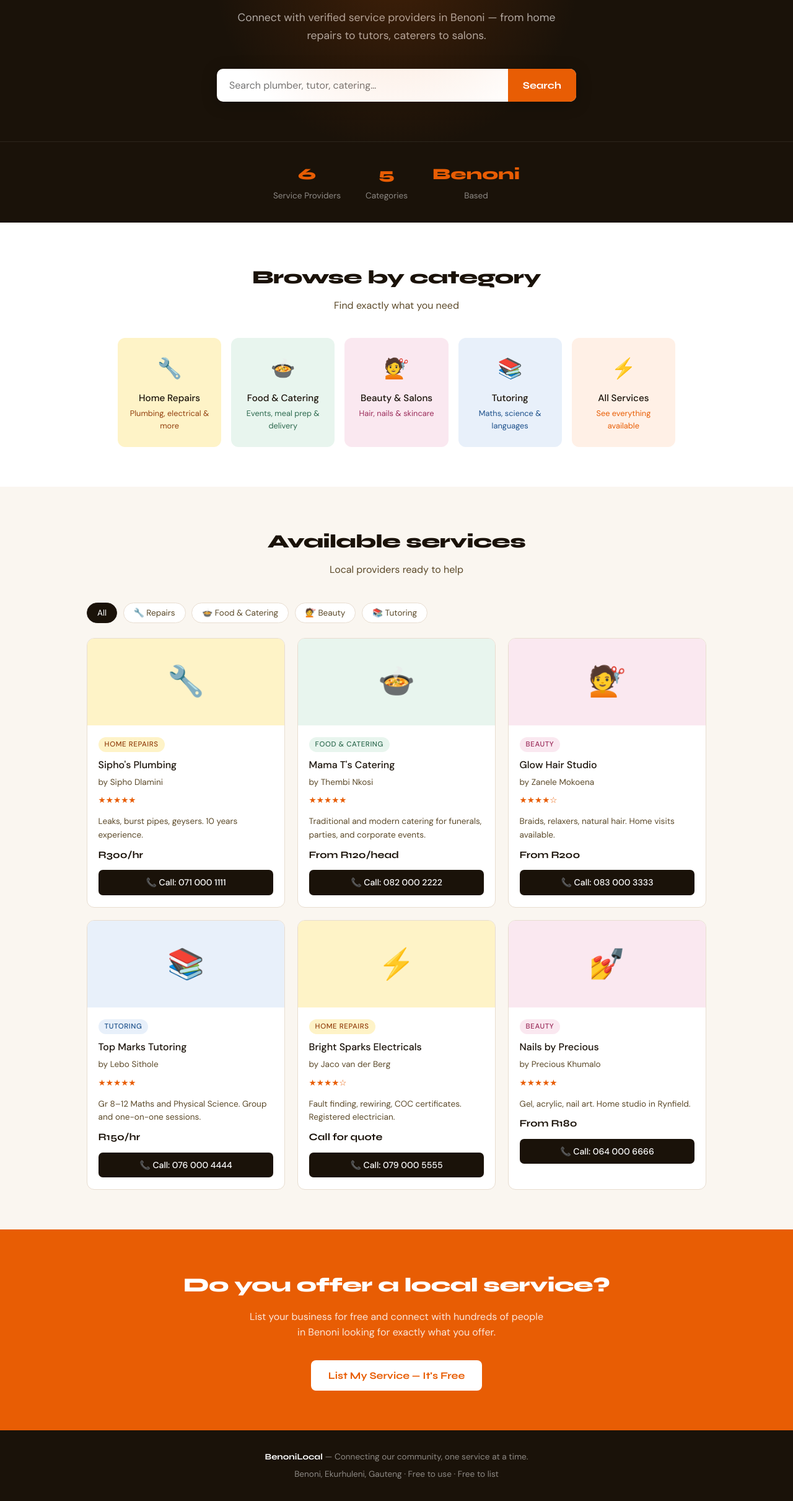
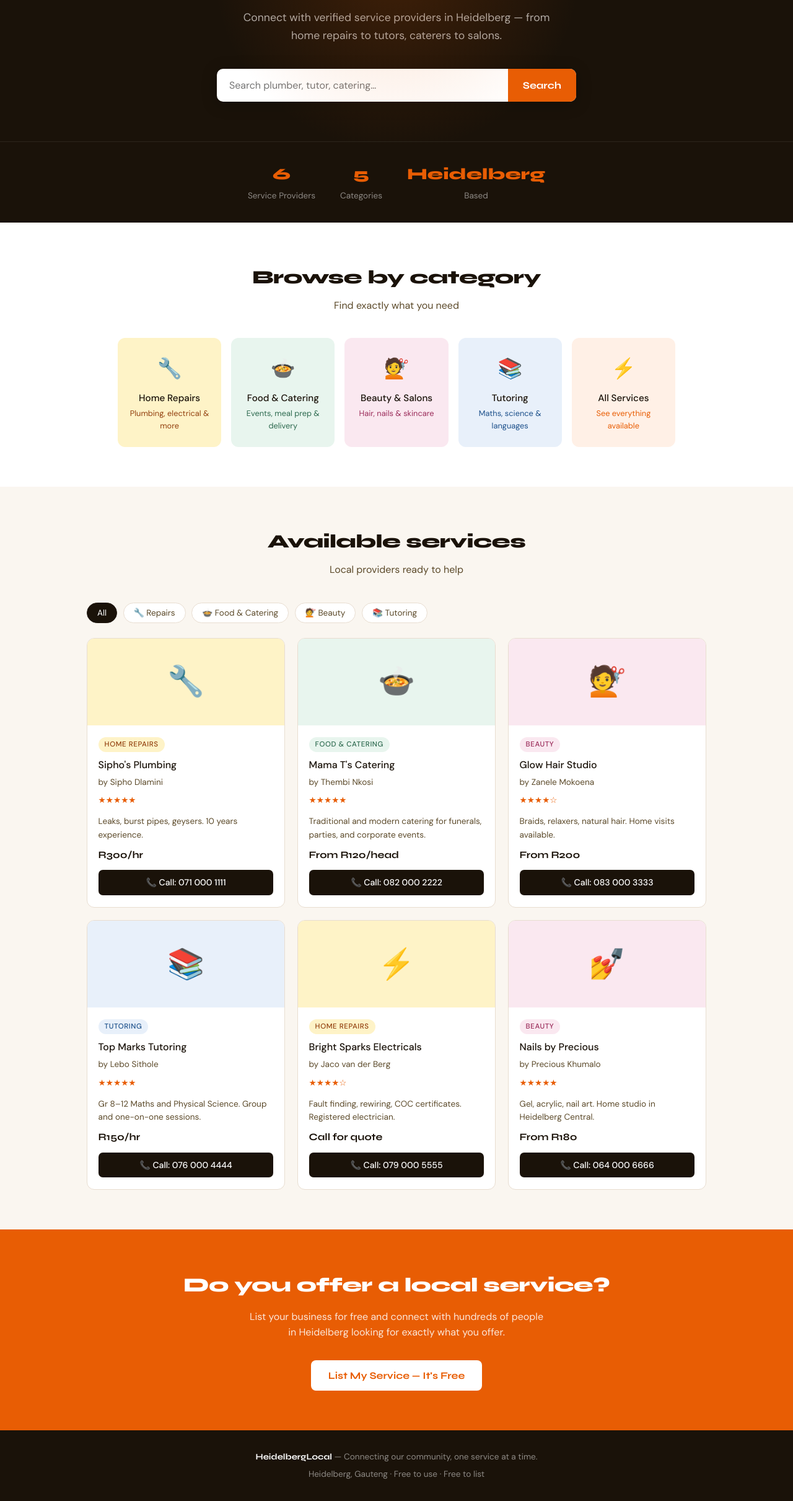
Before and after one commit to thapelomapena/Locakmarkets.github.io, a plain HTML site: page index.html in a window 1280 px wide. Shown: the part 337-2758 px from the top of the page at 62% size. Drawn offline with Linux system fonts and the light colour scheme.

Commit message:
Change site references from Benoni to Heidelberg

```diff
--- a/index.html
+++ b/index.html
@@ -3,7 +3,7 @@
 <head>
   <meta charset="UTF-8" />
   <meta name="viewport" content="width=device-width, initial-scale=1.0" />
-  <title>Benoni Local Services</title>
+  <title>Heidelberg Local Services</title>
   <link rel="preconnect" href="https://fonts.googleapis.com" />
   <link href="https://fonts.googleapis.com/css2?family=Syne:wght@400;700;800&family=DM+Sans:wght@300;400;500&display=swap" rel="stylesheet" />
   <style>
@@ -427,15 +427,15 @@
 
 <!-- NAV -->
 <nav>
-  <a href="#" class="logo">Benoni<span>Local</span></a>
+  <a href="#" class="logo">Heidelberg<span>Local</span></a>
   <a href="#" class="nav-cta" onclick="openModal(); return false;">List Your Service</a>
 </nav>
 
 <!-- HERO -->
 <div class="hero">
-  <div class="hero-tag">Serving Benoni &amp; surrounds</div>
+  <div class="hero-tag">Serving Heidelberg &amp; surrounds</div>
   <h1>Find trusted local<br><em>services near you</em></h1>
-  <p>Connect with verified service providers in Benoni — from home repairs to tutors, caterers to salons.</p>
+  <p>Connect with verified service providers in Heidelberg — from home repairs to tutors, caterers to salons.</p>
   <div class="search-bar">
     <input type="text" id="searchInput" placeholder="Search plumber, tutor, catering…" />
     <button onclick="doSearch()">Search</button>
@@ -446,7 +446,7 @@
 <div class="stats">
   <div class="stat"><strong id="statProviders">0</strong><span>Service Providers</span></div>
   <div class="stat"><strong>5</strong><span>Categories</span></div>
-  <div class="stat"><strong>Benoni</strong><span>Based</span></div>
+  <div class="stat"><strong>Heidelberg</strong><span>Based</span></div>
 </div>
 
 <!-- CATEGORIES -->
@@ -506,14 +506,14 @@
 <!-- REGISTER CTA -->
 <div class="register-cta">
   <h2>Do you offer a local service?</h2>
-  <p>List your business for free and connect with hundreds of people in Benoni looking for exactly what you offer.</p>
+  <p>List your business for free and connect with hundreds of people in Heidelberg looking for exactly what you offer.</p>
   <a href="#" class="btn-white" onclick="openModal(); return false;">List My Service — It's Free</a>
 </div>
 
 <!-- FOOTER -->
 <footer>
-  <p><strong>BenoniLocal</strong> &mdash; Connecting our community, one service at a time.</p>
-  <p style="margin-top:0.4rem;">Benoni, Ekurhuleni, Gauteng &middot; Free to use &middot; Free to list</p>
+  <p><strong>HeidelbergLocal</strong> &mdash; Connecting our community, one service at a time.</p>
+  <p style="margin-top:0.4rem;">Heidelberg, Gauteng &middot; Free to use &middot; Free to list</p>
 </footer>
 
 <!-- MODAL: List a Service -->
@@ -548,7 +548,7 @@
     <div class="success-msg" id="successView">
       <div class="tick">✅</div>
       <h3>You're listed!</h3>
-      <p>Your service is now live on BenoniLocal. People in Benoni can now find and contact you.</p>
+      <p>Your service is now live on HeidelbergLocal. People in Heidelberg can now find and contact you.</p>
       <button class="btn-submit" style="margin-top:1.2rem;" onclick="closeModal()">Close</button>
     </div>
   </div>
@@ -562,7 +562,7 @@
     { name: "Glow Hair Studio", provider: "Zanele Mokoena", category: "beauty", img: "💇", badge: "badge-beauty", description: "Braids, relaxers, natural hair. Home visits available.", price: "From R200", phone: "083 000 3333", rating: "★★★★☆" },
     { name: "Top Marks Tutoring", provider: "Lebo Sithole", category: "tutoring", img: "📚", badge: "badge-tutoring", description: "Gr 8–12 Maths and Physical Science. Group and one-on-one sessions.", price: "R150/hr", phone: "076 000 4444", rating: "★★★★★" },
     { name: "Bright Sparks Electricals", provider: "Jaco van der Berg", category: "repairs", img: "⚡", badge: "badge-repairs", description: "Fault finding, rewiring, COC certificates. Registered electrician.", price: "Call for quote", phone: "079 000 5555", rating: "★★★★☆" },
-    { name: "Nails by Precious", provider: "Precious Khumalo", category: "beauty", img: "💅", badge: "badge-beauty", description: "Gel, acrylic, nail art. Home studio in Rynfield.", price: "From R180", phone: "064 000 6666", rating: "★★★★★" },
+    { name: "Nails by Precious", provider: "Precious Khumalo", category: "beauty", img: "💅", badge: "badge-beauty", description: "Gel, acrylic, nail art. Home studio in Heidelberg Central.", price: "From R180", phone: "064 000 6666", rating: "★★★★★" },
   ];
 
   let activeFilter = 'all';
```
